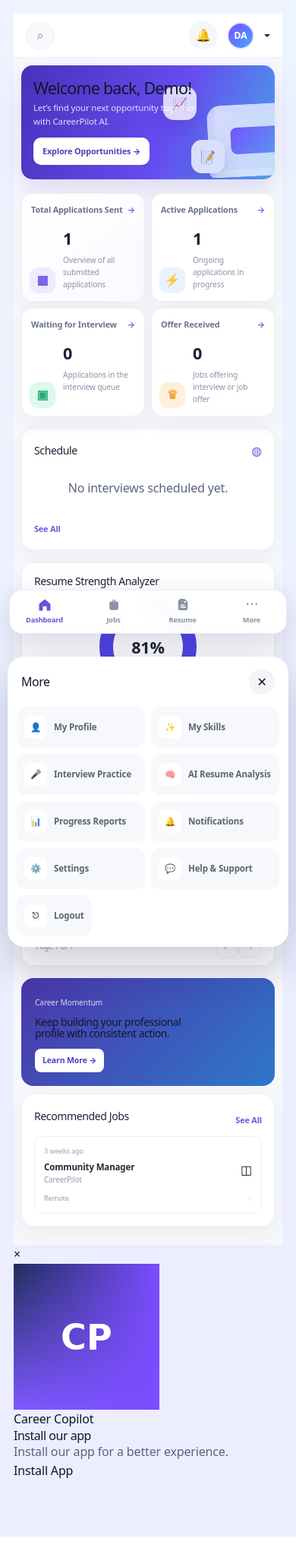
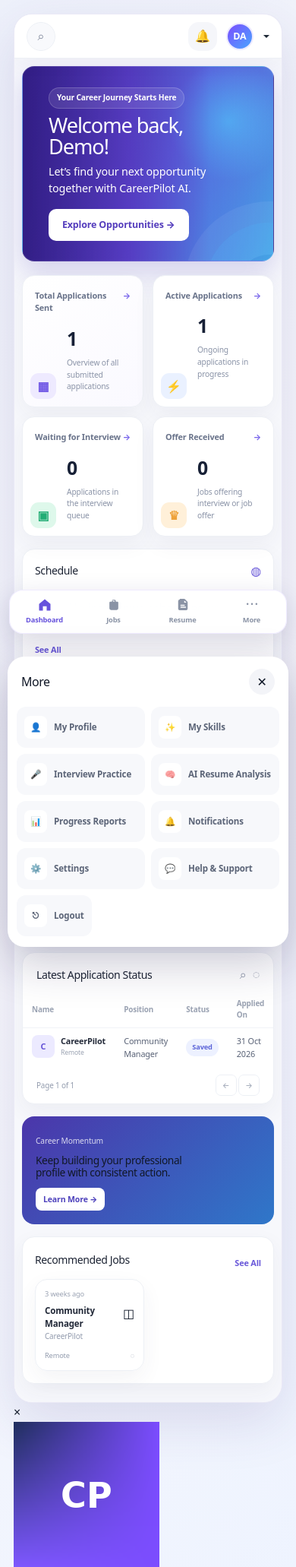
Before and after one commit to manish25er-2003/CareerPilot, a Laravel app: page /dashboard in a window 390 px wide. Shown: the top 2062 px of the page at 76% size. Before the commit the page ends 2022 px from the top, so only its background shows below. Run offline with Laravel 12, Linux system fonts and the light colour scheme; a user stored in the database is signed in; data comes from the database, SQL or seed files in the repository; style sheets or scripts are compiled from the project's sources.

Commit message:
Checked some css error

```diff
--- a/public/css/careerpilot.css
+++ b/public/css/careerpilot.css
@@ -51,6 +51,129 @@ body {
     line-height: 1.55;
 }
 
+/* Final dashboard surface consistency */
+body.app-shell {
+    background: linear-gradient(135deg, #eef1fb 0%, #f7f7fc 48%, #edf3ff 100%);
+    padding: 18px;
+}
+
+.app-shell .jobflow-dashboard-shell {
+    max-width: 1460px;
+    min-height: calc(100vh - 36px);
+    margin: 0 auto;
+    border: 1px solid rgba(111, 94, 184, 0.10);
+    border-radius: 24px;
+    background: #f8f9fd;
+    box-shadow: 0 24px 70px rgba(61, 52, 126, 0.14);
+    overflow: hidden;
+}
+
+.app-shell .jobflow-sidebar {
+    border-radius: 24px 0 0 24px;
+}
+
+.app-shell .jobflow-main-panel {
+    min-width: 0;
+    border-radius: 0 24px 24px 0;
+    background: #f7f8fc;
+}
+
+.app-shell .jobflow-header-bar {
+    border-radius: 0 24px 0 0;
+    box-shadow: 0 8px 24px rgba(57, 52, 102, 0.04);
+}
+
+.app-shell .jobflow-dashboard-page,
+.app-shell .jobflow-hero-banner,
+.app-shell .jobflow-stat-card,
+.app-shell .jobflow-schedule-card,
+.app-shell .jobflow-donut-card,
+.app-shell .jobflow-table-card,
+.app-shell .jobflow-purple-cta,
+.app-shell .jobflow-recommendation-panel,
+.app-shell .jobflow-job-card {
+    border-radius: 18px;
+}
+
+.app-shell .jobflow-hero-banner {
+    min-height: 190px;
+    background:
+        linear-gradient(90deg, rgba(49, 29, 132, 0.98) 0%, rgba(83, 57, 190, 0.88) 42%, rgba(68, 137, 225, 0.38) 75%, rgba(72, 173, 224, 0.12) 100%),
+        radial-gradient(circle at 82% 28%, rgba(87, 203, 255, 0.75), transparent 24%),
+        linear-gradient(115deg, #3b247f 0%, #6650dc 55%, #43a4e6 100%);
+    border: 1px solid rgba(255, 255, 255, 0.14);
+    box-shadow: 0 16px 36px rgba(70, 55, 175, 0.20);
+}
+
+.app-shell .jobflow-hero-banner::after {
+    content: "";
+    position: absolute;
+    width: 260px;
+    height: 260px;
+    right: -40px;
+    bottom: -150px;
+    border: 42px solid rgba(122, 205, 255, 0.20);
+    border-radius: 50%;
+    box-shadow: 0 0 0 28px rgba(255, 255, 255, 0.06);
+}
+
+.app-shell .jobflow-hero-copy {
+    max-width: 62%;
+}
+
+.app-shell .jobflow-hero-copy h2,
+.app-shell .jobflow-hero-copy p {
+    color: #fff;
+}
+
+.app-shell .jobflow-user-chip,
+.app-shell .jobflow-nav a,
+.app-shell .jobflow-search,
+.app-shell .jobflow-notification-btn,
+.app-shell .jobflow-user-panel,
+.app-shell .jobflow-stat-card,
+.app-shell .jobflow-schedule-card,
+.app-shell .jobflow-donut-card,
+.app-shell .jobflow-table-card,
+.app-shell .jobflow-recommendation-panel,
+.app-shell .jobflow-purple-cta,
+.app-shell .jobflow-job-card {
+    border-radius: 14px;
+}
+
+.app-shell .jobflow-stat-card,
+.app-shell .jobflow-schedule-card,
+.app-shell .jobflow-donut-card,
+.app-shell .jobflow-table-card,
+.app-shell .jobflow-recommendation-panel,
+.app-shell .jobflow-job-card {
+    box-shadow: 0 10px 28px rgba(50, 47, 94, 0.055);
+}
+
+html {
+    scroll-behavior: smooth;
+}
+
+body {
+    font-family:
+        system-ui,
+        -apple-system,
+        BlinkMacSystemFont,
+        "Segoe UI",
+        Roboto,
+        sans-serif;
+    background: linear-gradient(
+        180deg,
+        var(--page-bg) 0%,
+        var(--page-bg-strong) 100%
+    );
+    color: var(--text);
+    letter-spacing: -0.01em;
+    -webkit-font-smoothing: antialiased;
+    -moz-osx-font-smoothing: grayscale;
+    line-height: 1.55;
+}
+
 .card,
 .card-body,
 .card-header,
@@ -1200,6 +1323,7 @@ section .alert-success {
 
 .jobflow-main-panel {
     min-width: 0;
+    border-radius: 0 24px 24px 0;
     background: #f7f8fc;
 }
 
@@ -1212,6 +1336,8 @@ section .alert-success {
     padding: 12px 28px;
     background: rgba(255, 255, 255, 0.96);
     border-bottom: 1px solid #edf0f5;
+    border-radius: 0 24px 0 0;
+    box-shadow: 0 8px 24px rgba(57, 52, 102, 0.04);
 }
 
 .jobflow-title-wrap {
@@ -1952,70 +2078,27 @@ section .alert-success {
         padding: 10px 10px 24px;
     }
     .app-shell .jobflow-hero-banner {
-        min-height: 150px;
-        border-radius: 15px;
+        min-height: 154px;
+        border-radius: 16px;
     }
     .app-shell .jobflow-hero-copy {
-        max-width: 78%;
-        padding: 18px 16px;
-    }
-    .app-shell .jobflow-hero-pill {
-        display: none;
-    }
-    .app-shell .jobflow-hero-copy h2 {
-        font-size: 1.35rem;
-    }
-    .app-shell .jobflow-hero-copy p {
-        max-width: 220px;
-        margin: 6px 0 12px;
-        font-size: 0.72rem;
-    }
-    .app-shell .jobflow-cta-button {
-        min-height: 36px;
-        padding: 0 12px;
-        font-size: 0.68rem;
-    }
-    .app-shell .jobflow-hero-visual {
-        right: -92px;
-        width: 240px;
-        height: 150px;
-        opacity: 0.78;
-    }
-    .app-shell .jobflow-hero-device {
-        width: 150px;
-        height: 95px;
-    }
-    .app-shell .jobflow-mini-card {
-        width: 44px;
-        height: 44px;
-        border-width: 4px;
-    }
-    .app-shell .jobflow-stat-grid {
-        grid-template-columns: repeat(2, minmax(0, 1fr));
-        gap: 8px;
-    }
-    .app-shell .jobflow-stat-card {
-        min-height: 108px;
-        padding: 13px 12px;
-    }
-    .app-shell .jobflow-stat-value {
-        font-size: 1.35rem;
-    }
-    .app-shell .jobflow-lower-grid,
-    .app-shell .jobflow-bottom-grid {
-        gap: 10px;
-    }
-    .app-shell .jobflow-table-card {
-        overflow-x: auto;
-    }
-    .app-shell .jobflow-table-card table {
-        min-width: 620px;
-    }
-    .app-shell .jobflow-job-grid {
-        grid-template-columns: 1fr;
-    }
-    .app-shell .jobflow-purple-cta {
-        min-height: 108px;
+        max-width: 92%;
+    }
+    .app-shell .jobflow-hero-banner::after {
+        width: 170px;
+        height: 170px;
+        right: -80px;
+        bottom: -120px;
+    }
+
+    .app-shell .jobflow-stat-card,
+    .app-shell .jobflow-schedule-card,
+    .app-shell .jobflow-donut-card,
+    .app-shell .jobflow-table-card,
+    .app-shell .jobflow-recommendation-panel,
+    .app-shell .jobflow-purple-cta,
+    .app-shell .jobflow-job-card {
+        border-radius: 16px;
     }
 }
 
--- a/resources/views/dashboard.blade.php
+++ b/resources/views/dashboard.blade.php
@@ -25,14 +25,6 @@ $greeting = $hour < 12 ? 'Good morning' : ($hour < 18 ? 'Good afternoon' : 'Good
             <h2>Welcome back, {{ $firstName }}!</h2>
             <p>Let’s find your next opportunity together with CareerPilot AI.</p>
             <a href="{{ route('jobs.index') }}" class="jobflow-cta-button">Explore Opportunities →</a>
-        </div>
-        <div class="jobflow-hero-visual" aria-hidden="true">
-            <div class="jobflow-hero-device">
-                <div class="jobflow-hero-screen"></div>
-            </div>
-            <div class="jobflow-mini-card jobflow-mini-card--chart">📈</div>
-            <div class="jobflow-mini-card jobflow-mini-card--briefcase">💼</div>
-            <div class="jobflow-mini-card jobflow-mini-card--note">📝</div>
         </div>
     </div>
 
```
